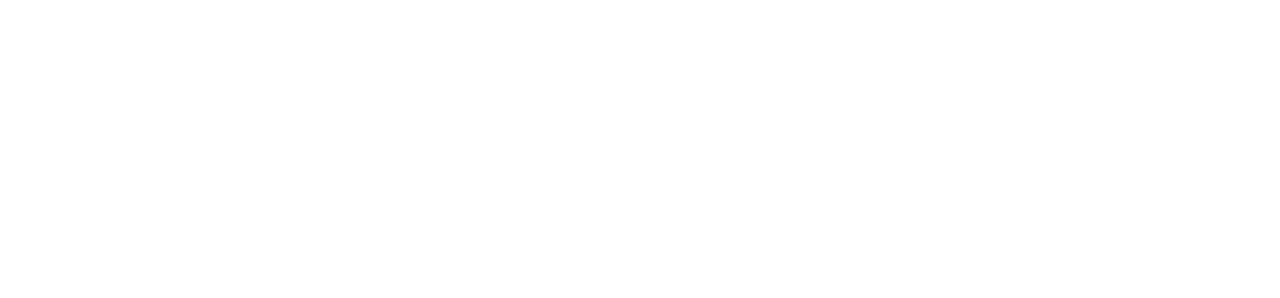
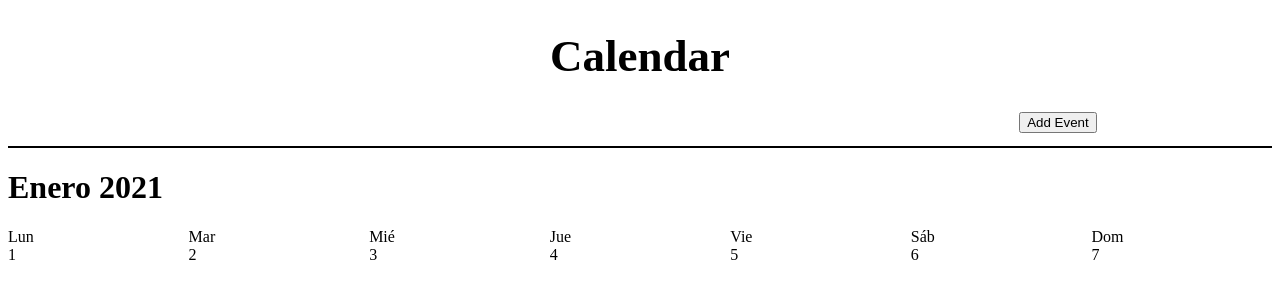
Before and after one commit to EdgarArcos/Calendar, a plain HTML site: page index.html in a window 1280 px wide. Drawn offline with Linux system fonts and the light colour scheme.

Commit message:
CSS en proceso

```diff
--- a/index.html
+++ b/index.html
@@ -4,9 +4,33 @@
     <meta charset="UTF-8">
     <meta http-equiv="X-UA-Compatible" content="IE=edge">
     <meta name="Calendar" content="width=device-width, initial-scale=1.0">
+    <script src="./app.js"></script>
+    <link rel="stylesheet" type="text/css" href="./style.css">
     <title>Calendar</title>
 </head>
 <body>
-
+    <header id="headerBox">
+        <h1 id="titleheader">Calendar</h1>
+        <button id="addEvent">Add Event</button>
+    </header>
+    <div>
+        <h1>Enero 2021</h1>
+        <ol>
+        <li class="day-name">Lun</li>
+        <li class="day-name">Mar</li>
+        <li class="day-name">Mié</li>
+        <li class="day-name">Jue</li>
+        <li class="day-name">Vie</li>
+        <li class="day-name">Sáb</li>
+        <li class="day-name">Dom</li>
+        <li class="first-day">1</li>
+        <li>2</li>
+        <li>3</li>
+        <li>4</li>
+        <li>5</li>
+        <li>6</li>
+        <li>7</li>
+        </ol>
+    </div>
 </body>
 </html>
--- /dev/null
+++ b/style.css
@@ -0,0 +1,24 @@
+#headerBox{
+    border-bottom-width: 2px;
+    border-bottom-style: solid;
+    border-bottom-color: black;
+    text-align: center;
+}
+
+#addEvent{
+    display: flex;
+    justify-content: flex-end;
+    margin-left: 80%;
+    margin-bottom: 1%;
+}
+
+#titleheader{
+font-size: 45px;
+}
+
+ol {
+    display: grid;
+    grid-template-columns: repeat(7, 1fr);
+    list-style: none;
+    padding: 0;
+}
```
